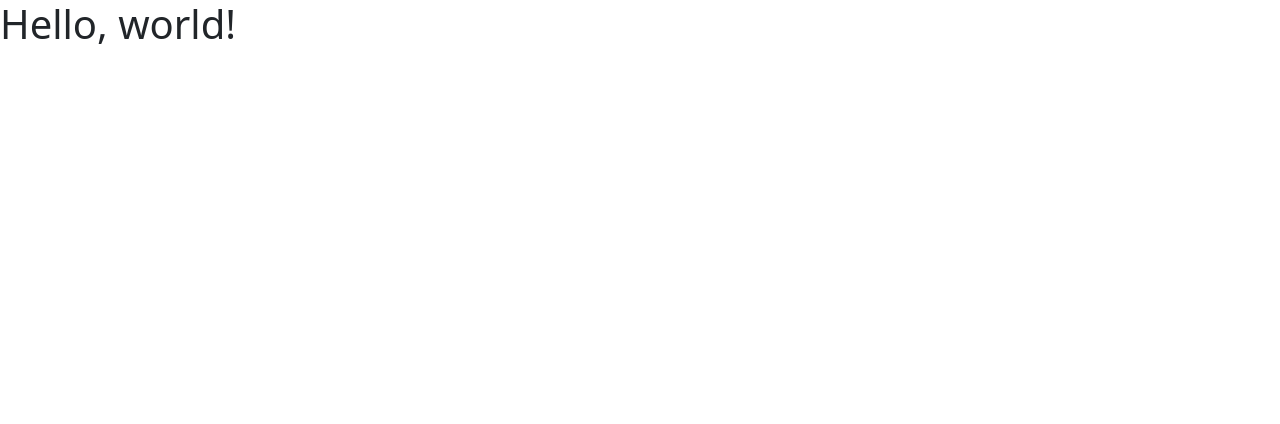
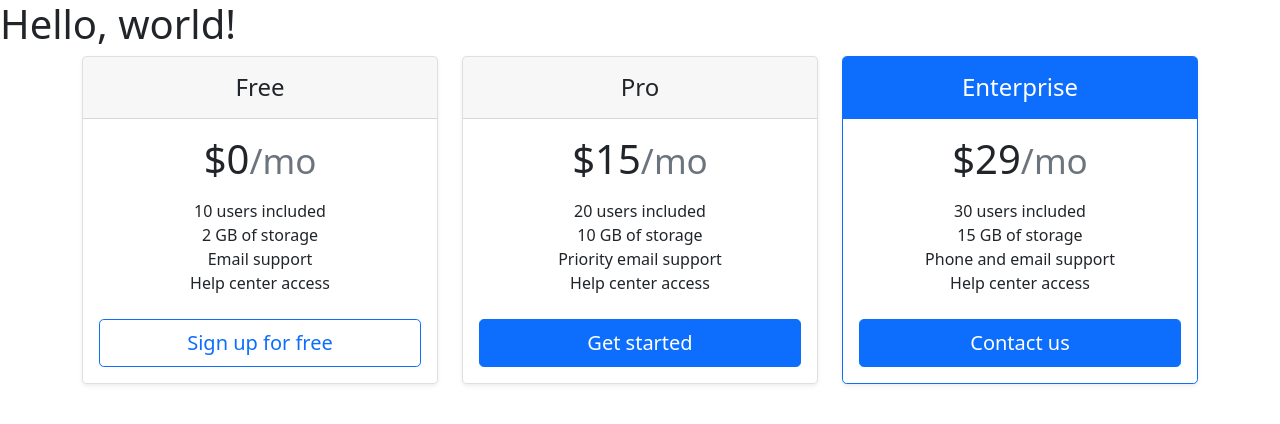
Before and after one commit to LeoVel812/feature-branch-workflow2, a plain HTML site: page index.html in a window 1280 px wide. Drawn offline with nearby package versions, Linux system fonts and the light colour scheme.

Commit message:
add pricing table

```diff
--- a/index.html
+++ b/index.html
@@ -1,20 +1,76 @@
 <!doctype html>
 <html lang="en">
-  <head>
+
+<head>
     <!-- Required meta tags -->
     <meta charset="utf-8">
     <meta name="viewport" content="width=device-width, initial-scale=1">
 
     <!-- Bootstrap CSS -->
-    <link href="https://cdn.jsdelivr.net/npm/bootstrap@5.0.2/dist/css/bootstrap.min.css" rel="stylesheet" integrity="sha384-EVSTQN3/azprG1Anm3QDgpJLIm9Nao0Yz1ztcQTwFspd3yD65VohhpuuCOmLASjC" crossorigin="anonymous">
+    <link href="https://cdn.jsdelivr.net/npm/bootstrap@5.0.2/dist/css/bootstrap.min.css" rel="stylesheet"
+        integrity="sha384-EVSTQN3/azprG1Anm3QDgpJLIm9Nao0Yz1ztcQTwFspd3yD65VohhpuuCOmLASjC" crossorigin="anonymous">
 
     <title>Hello, world!</title>
-  </head>
-  <body>
+</head>
+
+<body>
     <h1>Hello, world!</h1>
 
     <div class="container">
+        <div class="row row-cols-1 row-cols-md-3 mb-3 text-center">
+            <div class="col">
+                <div class="card mb-4 rounded-3 shadow-sm">
+                    <div class="card-header py-3">
+                        <h4 class="my-0 fw-normal">Free</h4>
+                    </div>
+                    <div class="card-body">
+                        <h1 class="card-title pricing-card-title">$0<small class="text-muted fw-light">/mo</small></h1>
+                        <ul class="list-unstyled mt-3 mb-4">
+                            <li>10 users included</li>
+                            <li>2 GB of storage</li>
+                            <li>Email support</li>
+                            <li>Help center access</li>
+                        </ul>
+                        <button type="button" class="w-100 btn btn-lg btn-outline-primary">Sign up for free</button>
+                    </div>
+                </div>
+            </div>
+            <div class="col">
+                <div class="card mb-4 rounded-3 shadow-sm">
+                    <div class="card-header py-3">
+                        <h4 class="my-0 fw-normal">Pro</h4>
+                    </div>
+                    <div class="card-body">
+                        <h1 class="card-title pricing-card-title">$15<small class="text-muted fw-light">/mo</small></h1>
+                        <ul class="list-unstyled mt-3 mb-4">
+                            <li>20 users included</li>
+                            <li>10 GB of storage</li>
+                            <li>Priority email support</li>
+                            <li>Help center access</li>
+                        </ul>
+                        <button type="button" class="w-100 btn btn-lg btn-primary">Get started</button>
+                    </div>
+                </div>
+            </div>
+            <div class="col">
+                <div class="card mb-4 rounded-3 shadow-sm border-primary">
+                    <div class="card-header py-3 text-white bg-primary border-primary">
+                        <h4 class="my-0 fw-normal">Enterprise</h4>
+                    </div>
+                    <div class="card-body">
+                        <h1 class="card-title pricing-card-title">$29<small class="text-muted fw-light">/mo</small></h1>
+                        <ul class="list-unstyled mt-3 mb-4">
+                            <li>30 users included</li>
+                            <li>15 GB of storage</li>
+                            <li>Phone and email support</li>
+                            <li>Help center access</li>
+                        </ul>
+                        <button type="button" class="w-100 btn btn-lg btn-primary">Contact us</button>
+                    </div>
+                </div>
+            </div>
+        </div>
+    </div>
+</body>
 
-    </div>
-  </body>
 </html>
```
Also changed, not shown: 1 other file.
